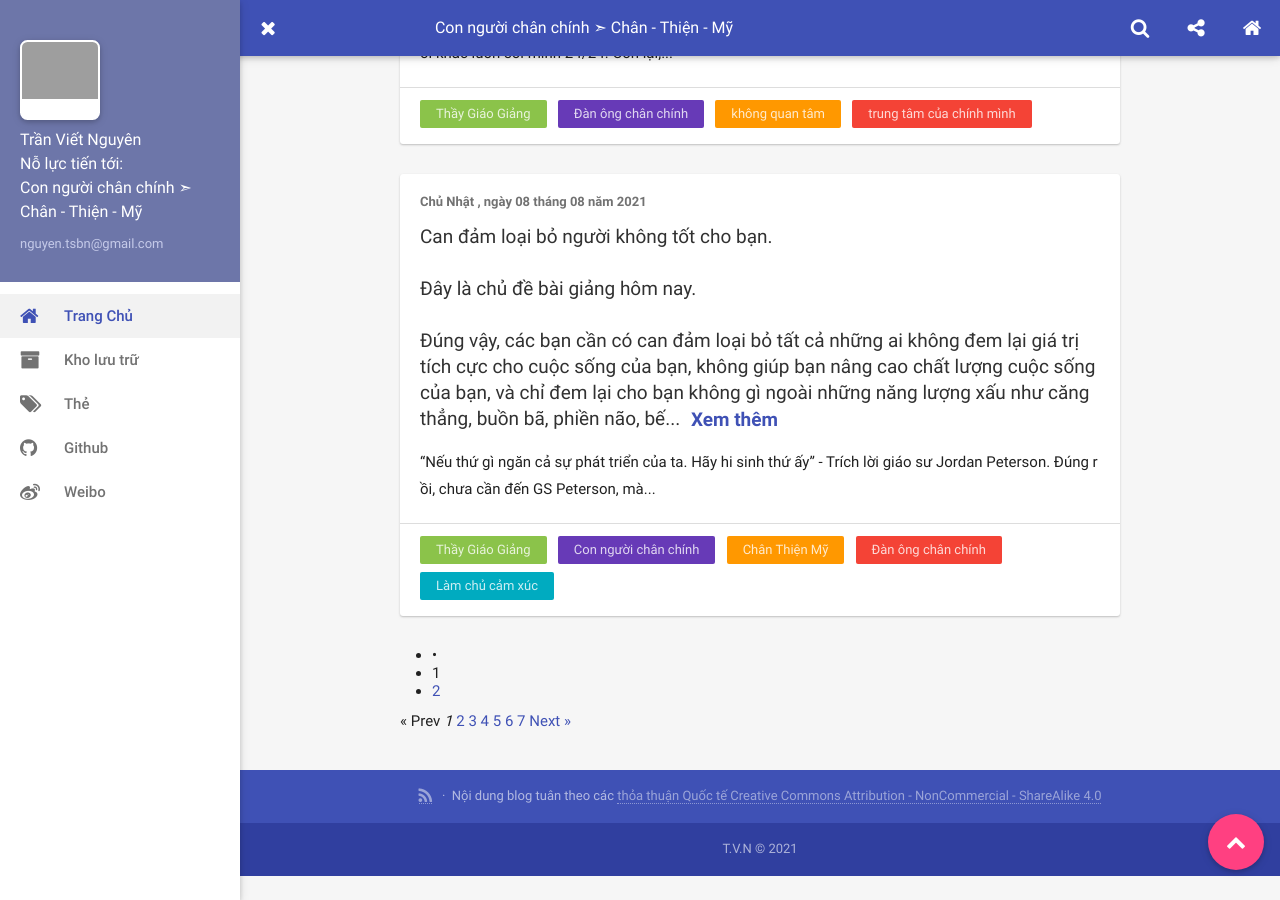
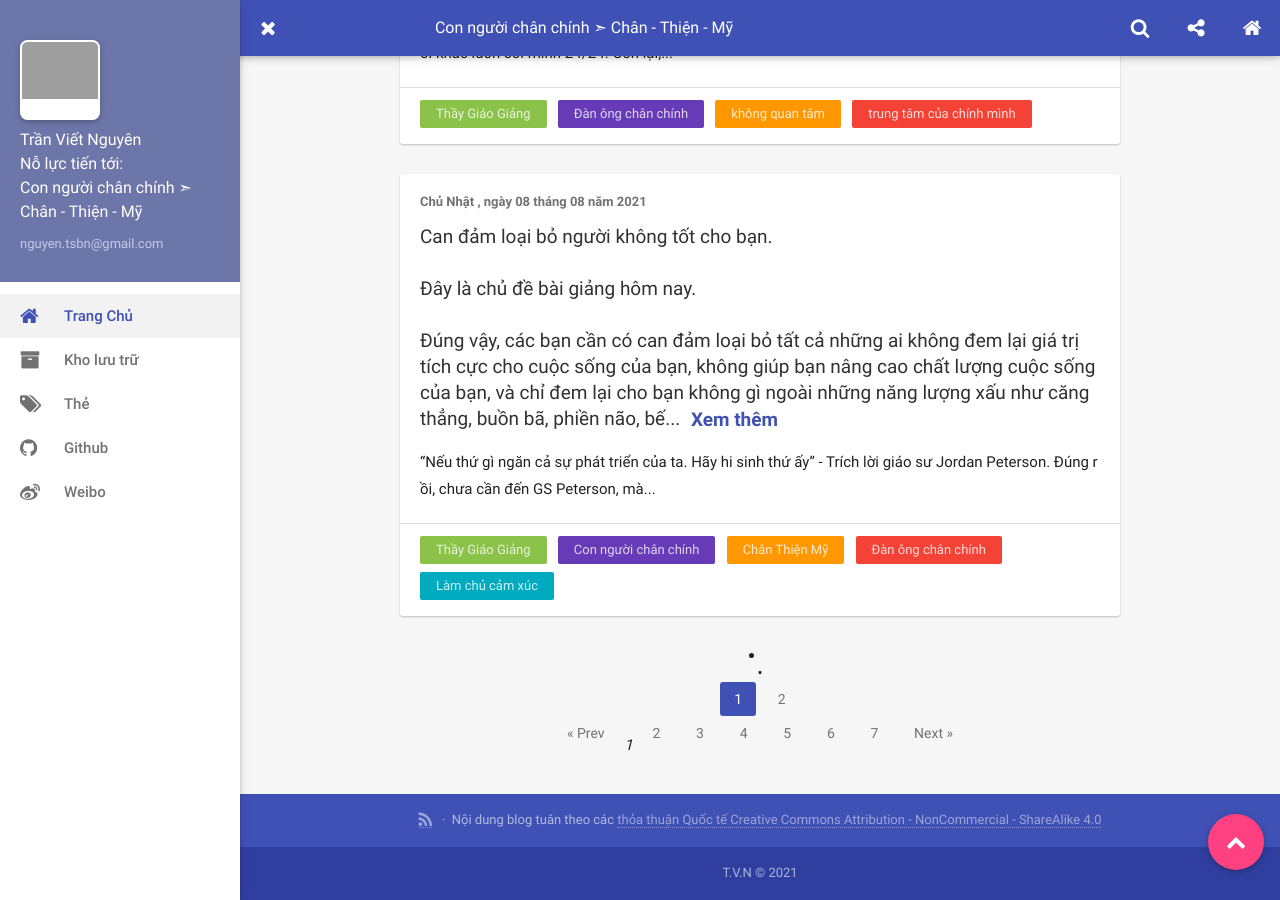
Before and after one commit to tranvietnguyen/blog, a Jekyll site: the page built from index.html, in a window 1280 px wide and 900 px high, scrolled down 570 px. Built offline with Jekyll 4.4.1, drawn with Linux system fonts in a browser that asks for light colours; the list of posts is cut into pages by our own code; comment, search, counter and statistics services are not loaded.

Commit message:
câcsc ấc

```diff
--- a/_layouts/home.html
+++ b/_layouts/home.html
@@ -87,16 +87,16 @@ layout: default
       {%- endfor -%}
 </ul>
     {% if site.paginate %}
-      <div class="pager">
-        <ul class="pagination">
+    <nav id="page-nav">
+      <div class="inner">
         {%- if paginator.previous_page %}
-          <li><a href="{{ paginator.previous_page_path | relative_url }}" class="previous-page">{{ paginator.previous_page }}</a></li>
+        <a class="page-number waves-effect waves-button" href="{{ paginator.previous_page_path | relative_url }}"><font style="vertical-align: inherit;"><font style="vertical-align: inherit;">{{ paginator.previous_page }}</font></font></a>
         {%- else %}
           <li><div class="pager-edge">•</div></li>
         {%- endif %}
-          <li><div class="current-page">{{ paginator.page }}</div></li>
+        <span class="page-number current waves-effect waves-button">{{ paginator.page }}</span>
         {%- if paginator.next_page %}
-          <li><a href="{{ paginator.next_page_path | relative_url }}" class="next-page">{{ paginator.next_page }}</a></li>
+        <a class="page-number waves-effect waves-button" href="{{ paginator.next_page_path | relative_url }}">{{ paginator.next_page }}</a>
         {%- else %}
           <li><div class="pager-edge">•</div></li>
         {%- endif %}
```
